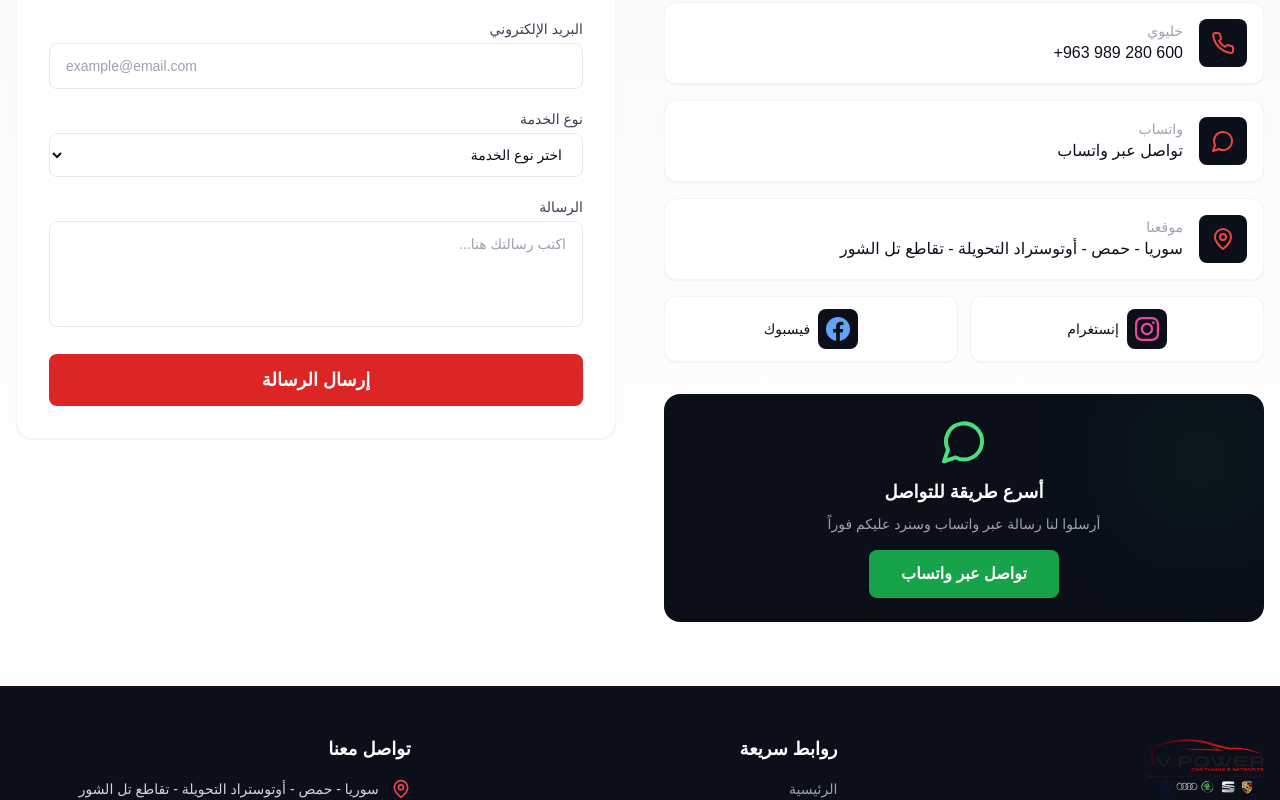
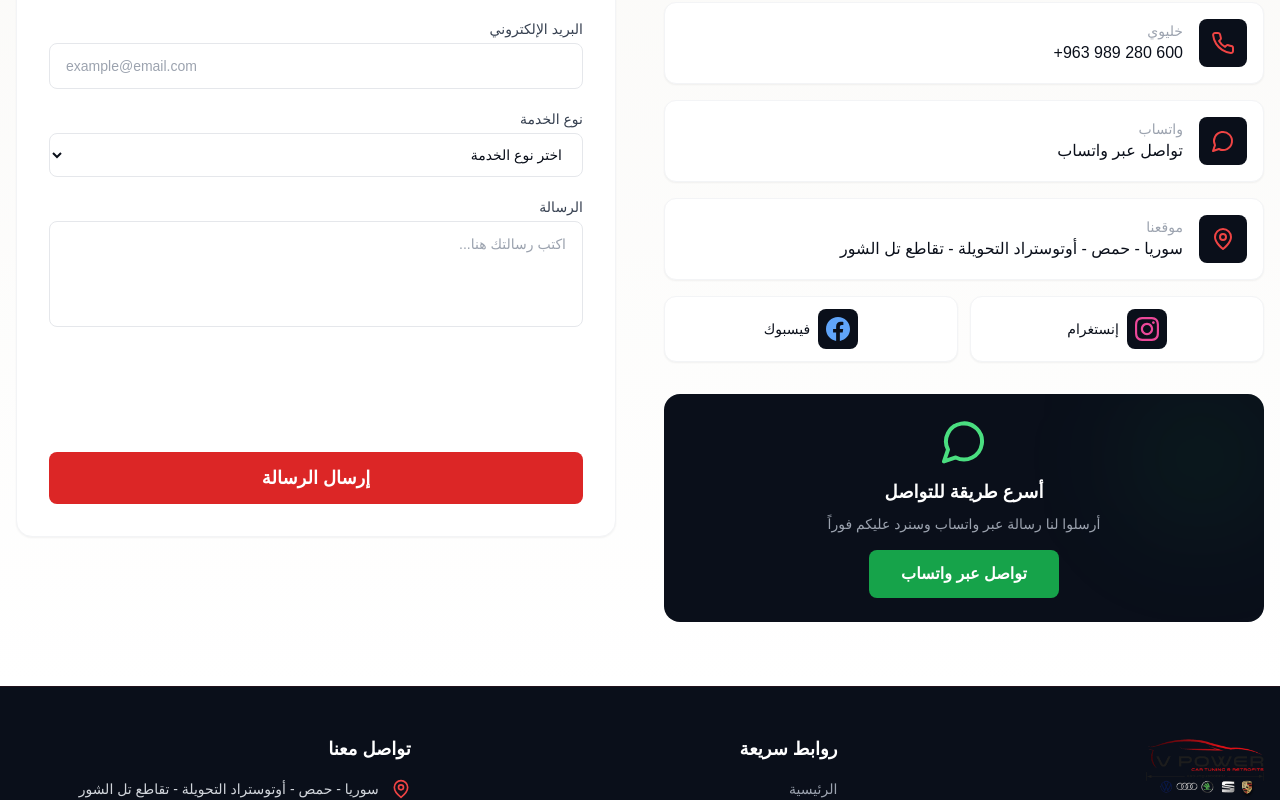
Before and after one commit to omartr221/v-power-website-, a Next.js app: page /contact in a window 1280 px wide. Shown: the part 593-1393 px from the top of the page. Built offline with nearby package versions, Linux system fonts and the light colour scheme.

Commit message:
Add Netlify reCAPTCHA to contact form

```diff
--- a/src/views/ContactView.tsx
+++ b/src/views/ContactView.tsx
@@ -1,5 +1,5 @@
 "use client";
-import { useState } from "react";
+import { useEffect, useState } from "react";
 import { motion } from "framer-motion";
 import { Phone, MapPin, MessageCircle, Mail } from "lucide-react";
 import { RevealOnScroll, StaggerContainer, StaggerItem, ScalePop, MagneticHover } from "@/components/MotionElements";
@@ -23,7 +23,8 @@ export default function ContactView({ locale }: { locale: Locale }) {
   const contactData = getContactContent(locale);
   const t = getContactStrings(locale);
   const isRtl = locale === "ar";
-  const [status, setStatus] = useState<"idle" | "sending" | "sent" | "error">("idle");
+  const [submitted, setSubmitted] = useState(false);
+  const [hasError, setHasError] = useState(false);
 
   const contactInfo = [
     { icon: Mail, title: t.info.email, value: contactData.email, href: `mailto:${contactData.email}`, ltr: true },
@@ -38,26 +39,13 @@ export default function ContactView({ locale }: { locale: Locale }) {
     { IconComp: FacebookIcon, title: t.social.facebook, href: contactData.facebook, color: "text-blue-400 group-hover:bg-blue-600" },
   ];
 
-  const handleSubmit = async (e: React.FormEvent<HTMLFormElement>) => {
-    e.preventDefault();
-    // Keep a reference to the form: React nulls out `currentTarget` once the
-    // handler yields, so it cannot be read after the await below.
-    const form = e.currentTarget;
-    setStatus("sending");
-    const formData = new FormData(form);
-    try {
-      const res = await fetch("/__forms.html", {
-        method: "POST",
-        headers: { "Content-Type": "application/x-www-form-urlencoded" },
-        body: new URLSearchParams(formData as any).toString(),
-      });
-      if (!res.ok) throw new Error(`Form submission failed: ${res.status}`);
-      form.reset();
-      setStatus("sent");
-    } catch {
-      setStatus("error");
+  useEffect(() => {
+    if (typeof window !== "undefined") {
+      const params = new URLSearchParams(window.location.search);
+      setSubmitted(params.has("sent"));
+      setHasError(params.has("error"));
     }
-  };
+  }, []);
 
   return (
     <div className="py-16 bg-gradient-to-b from-[#f8f7f4] to-white overflow-hidden">
@@ -171,10 +159,15 @@ export default function ContactView({ locale }: { locale: Locale }) {
             <RevealOnScroll direction={isRtl ? "left" : "right"} delay={0.2}>
               <form
                 name="contact"
-                onSubmit={handleSubmit}
+                method="POST"
+                action="?sent=1"
+                data-netlify="true"
+                data-netlify-recaptcha="true"
+                data-netlify-honeypot="bot-field"
                 className="bg-white rounded-2xl border border-gray-100 shadow-sm p-8"
               >
                 <input type="hidden" name="form-name" value="contact" />
+                <input type="hidden" name="bot-field" />
                 <div className="space-y-5">
                   <div>
                     <label className="block text-sm font-medium text-gray-700 mb-1">{t.form.nameLabel}</label>
@@ -228,19 +221,19 @@ export default function ContactView({ locale }: { locale: Locale }) {
                       required
                     ></textarea>
                   </div>
+                  <div data-netlify-recaptcha="true" className="min-h-[78px]"></div>
                   <MagneticHover>
                     <button
                       type="submit"
-                      disabled={status === "sending"}
-                      className="w-full bg-red-600 hover:bg-red-700 disabled:bg-gray-400 text-white py-3 rounded-lg font-bold transition-all text-lg"
+                      className="w-full bg-red-600 hover:bg-red-700 text-white py-3 rounded-lg font-bold transition-all text-lg"
                     >
-                      {status === "sending" ? t.form.sending : t.form.submit}
+                      {t.form.submit}
                     </button>
                   </MagneticHover>
-                  {status === "sent" && (
+                  {submitted && (
                     <p className="text-green-600 text-sm text-center font-medium">{t.form.success}</p>
                   )}
-                  {status === "error" && (
+                  {hasError && (
                     <p className="text-red-600 text-sm text-center font-medium">{t.form.error}</p>
                   )}
                 </div>
```
Also changed, not shown: public/__forms.html (+9 -1 lines).
